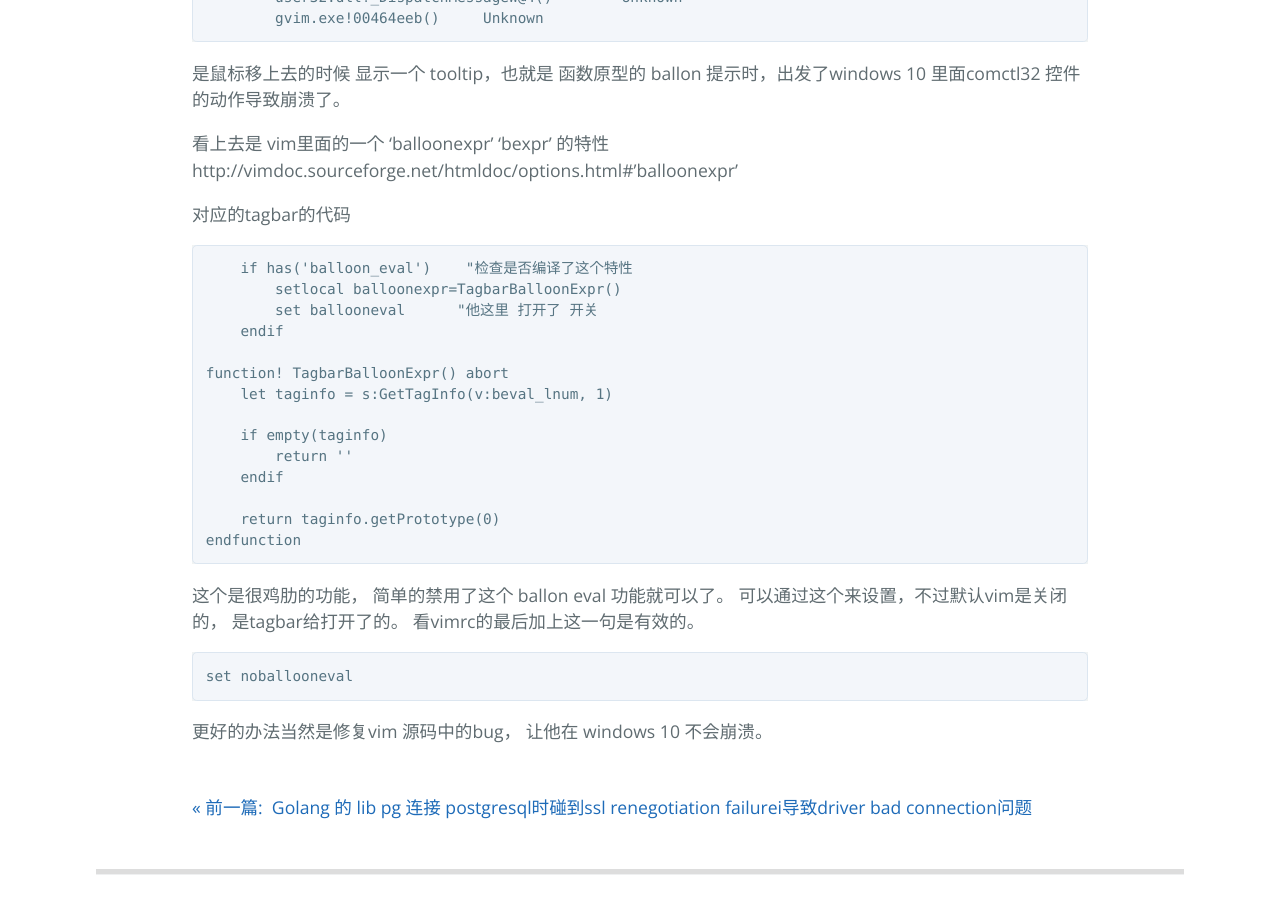
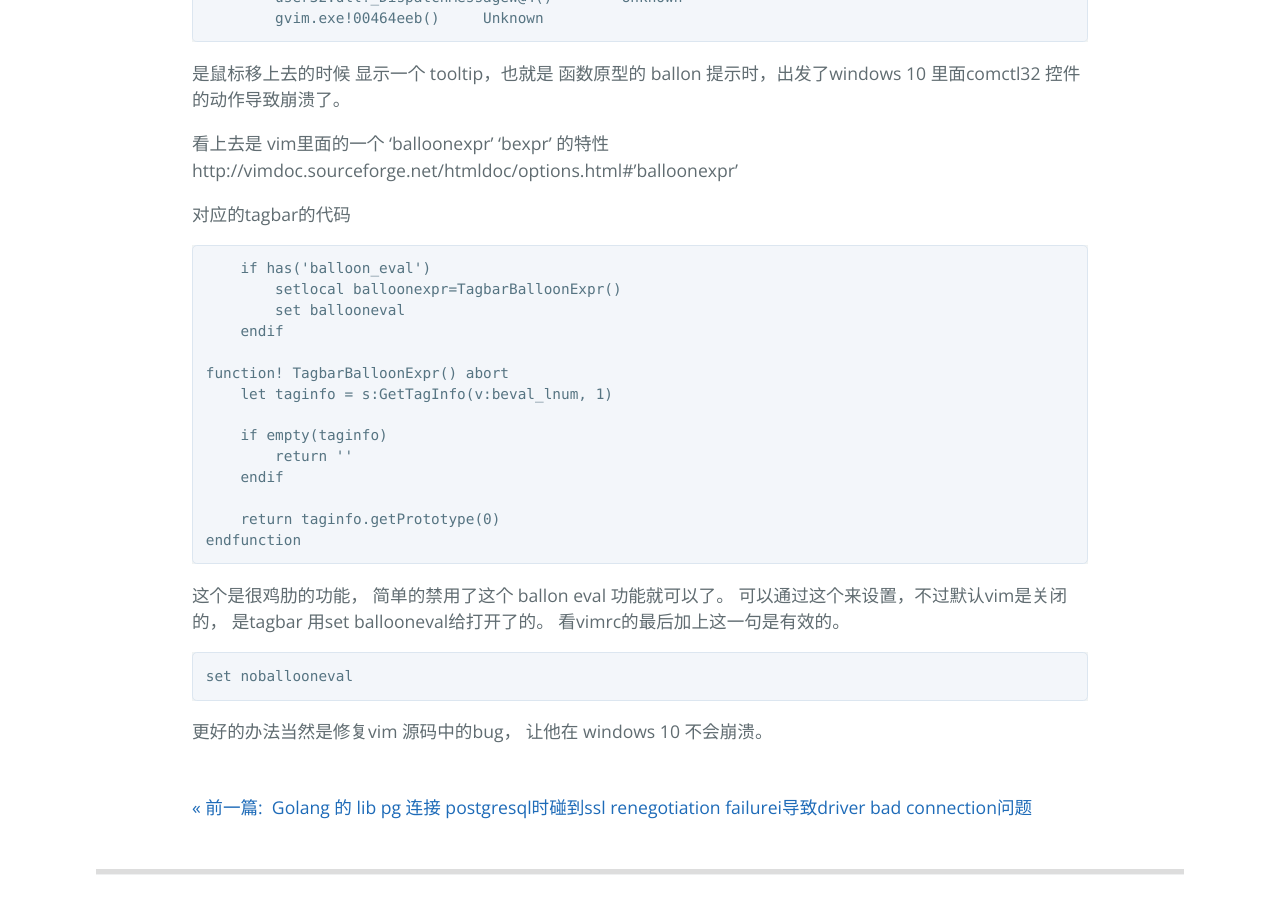
Before and after one commit to gmd20/gmd20.github.io, a Jekyll site: the page built from _posts/2015-08-14-windows10系统gvim的tagbar插件显示tag侧边栏时点击函数名导致gvim程序崩溃的bug.markdown, in a window 1280 px wide and 900 px high, scrolled down 1024 px. Built offline with Jekyll 4.4.1, drawn with Linux system fonts in a browser that asks for light colours; Markdown is read by kramdown in place of the engine named in the settings; comment, search, counter and statistics services are not loaded.

Commit message:
Update 2015-08-14-windows10系统gvim的tagbar插件显示tag侧边栏时点击函数名导致gvim程序崩溃的bug.markdown

````diff
--- a/_posts/2015-08-14-windows10系统gvim的tagbar插件显示tag侧边栏时点击函数名导致gvim程序崩溃的bug.markdown
+++ b/_posts/2015-08-14-windows10系统gvim的tagbar插件显示tag侧边栏时点击函数名导致gvim程序崩溃的bug.markdown
@@ -29,9 +29,9 @@ http://vimdoc.sourceforge.net/htmldoc/options.html#'balloonexpr'
 对应的tagbar的代码
 
 ```
-    if has('balloon_eval')    "检查是否编译了这个特性
+    if has('balloon_eval')
         setlocal balloonexpr=TagbarBalloonExpr()
-        set ballooneval      "他这里 打开了 开关
+        set ballooneval
     endif
 
 function! TagbarBalloonExpr() abort
@@ -46,7 +46,7 @@ endfunction
 ```
 
 这个是很鸡肋的功能， 简单的禁用了这个 ballon eval 功能就可以了。
-可以通过这个来设置，不过默认vim是关闭的，  是tagbar给打开了的。
+可以通过这个来设置，不过默认vim是关闭的， 是tagbar 用set ballooneval给打开了的。
 看vimrc的最后加上这一句是有效的。
 ```
 set noballooneval
````
